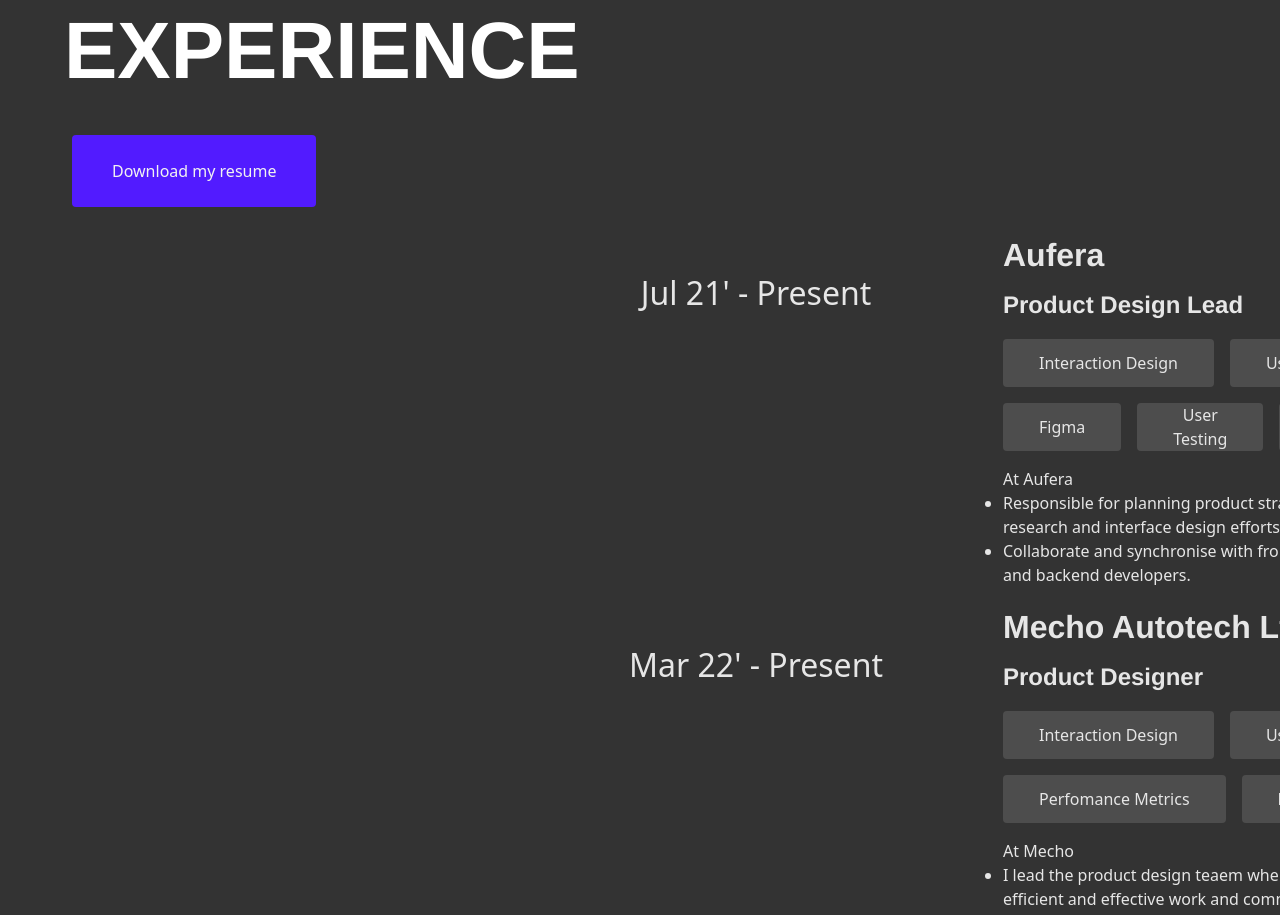
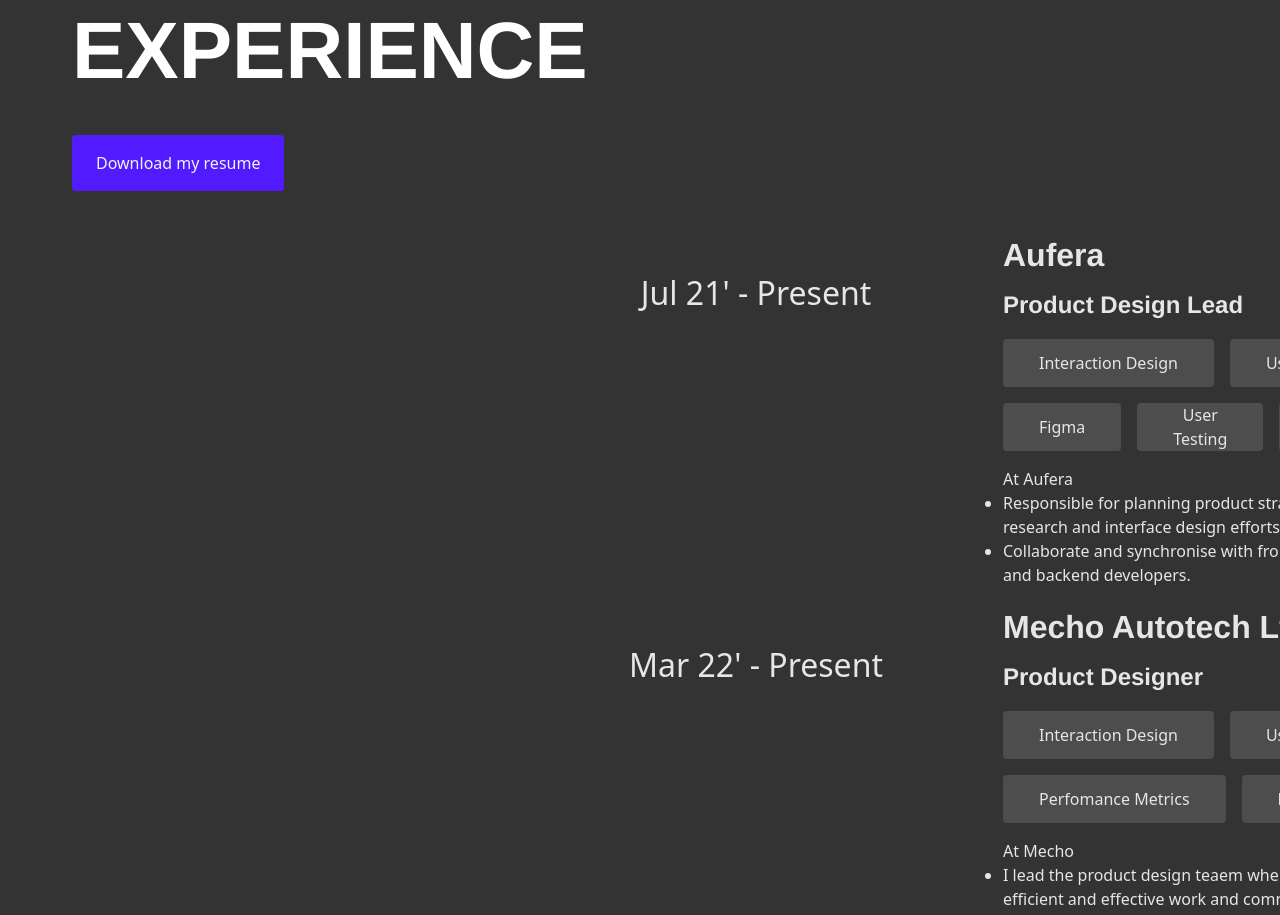
Before and after one commit to Muqtadirat/uy-portfolio, a React (Create React App) app: page / in a window 1280 px wide. Shown: the part 2060-2975 px from the top of the page. Built offline with nearby package versions, Linux system fonts and the light colour scheme.

Commit message:
Updated padding values

```diff
--- a/src/components/Experience.js
+++ b/src/components/Experience.js
@@ -229,13 +229,13 @@
             {/* </div> */}
           </div>
         </div>
-        <div className="w-[472px] h-[160px] top-[13px] left-16 absolute">
+        <div className="w-[472px] h-[160px] top-[13px] left-[72px] absolute">
           <div className="absolute top-0 left-0 text-[80px] font-black text-left font-largescreen-largedisplay text-greyscale-100">
             WORK <br /> EXPERIENCE
           </div>
         </div>
 
-        <div className="absolute left-[72px] top-[277px] text-greyscale-95 rounded-[4px] flex w-fit justify-center items-center px-10 py-6 bg-base-colorsprimary-blue hover:bg-base-colorssecondary-blue cursor-pointer">
+        <div className="absolute left-[72px] top-[277px] text-greyscale-95 rounded-[4px] flex w-fit justify-center items-center px-[24px] py-[16px] bg-base-colorsprimary-blue hover:bg-base-colorssecondary-blue cursor-pointer">
           <button>Download my resume</button>
         </div>
       </div>
```
